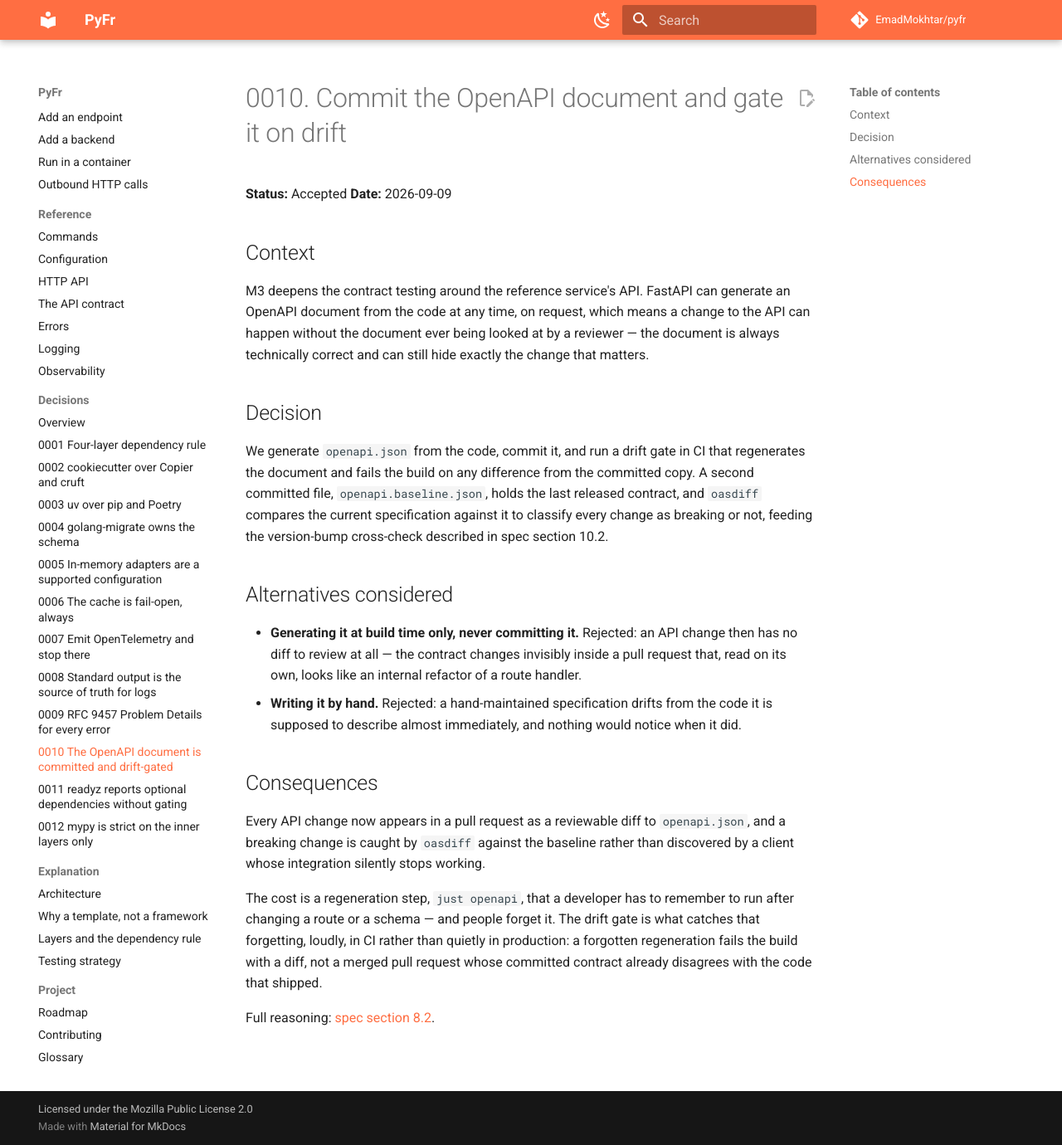
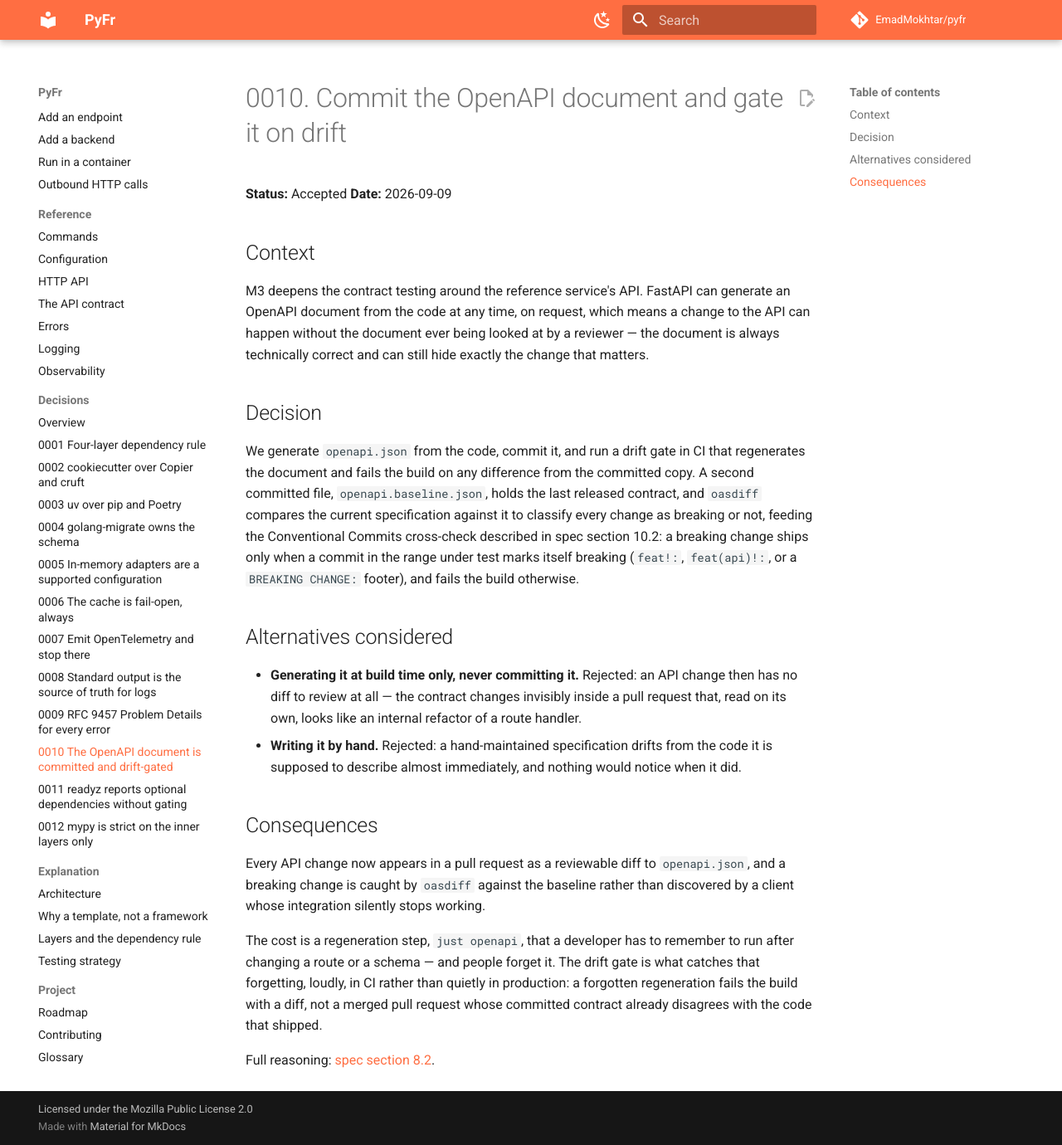
Before and after one commit to EmadMokhtar/pyfr, an MkDocs documentation site: the page built from docs/adr/0010-the-openapi-document-is-committed-and-drift-gated.md, in a window 1280 px wide and 1380 px high. Shown: the whole window at 83% size. Built offline with MkDocs 1.6.1 and Material for MkDocs 9.7.7, drawn with Linux system fonts in a browser that asks for light colours; comment, search, counter and statistics services are not loaded.

Commit message:
docs: correct adr 0010's description of the breaking-change gate
ADR 0010 still said the committed contract fed "the version-bump
cross-check described in spec section 10.2." That mechanism was replaced
on this branch by the Conventional Commits commit-range check in
check_contract_compatibility.py, and docs/reference/contract.md was
rewritten to match -- but this ADR, written on the same branch and never
published, was not. Describe the mechanism that actually exists.

Co-Authored-By: Claude Opus 5 <noreply@anthropic.com>

```diff
--- a/docs/adr/0010-the-openapi-document-is-committed-and-drift-gated.md
+++ b/docs/adr/0010-the-openapi-document-is-committed-and-drift-gated.md
@@ -22,8 +22,10 @@ gate in CI that regenerates the document and fails the build on any
 difference from the committed copy. A second committed file,
 `openapi.baseline.json`, holds the last released contract, and `oasdiff`
 compares the current specification against it to classify every change
-as breaking or not, feeding the version-bump cross-check described in
-spec section 10.2.
+as breaking or not, feeding the Conventional Commits cross-check described
+in spec section 10.2: a breaking change ships only when a commit in the
+range under test marks itself breaking (`feat!:`, `feat(api)!:`, or a
+`BREAKING CHANGE:` footer), and fails the build otherwise.
 
 ## Alternatives considered
 
```
Also changed, not shown: other parts of docs/adr/0010-the-openapi-document-is-committed-and-drift-gated.md (+1 -1 lines).
